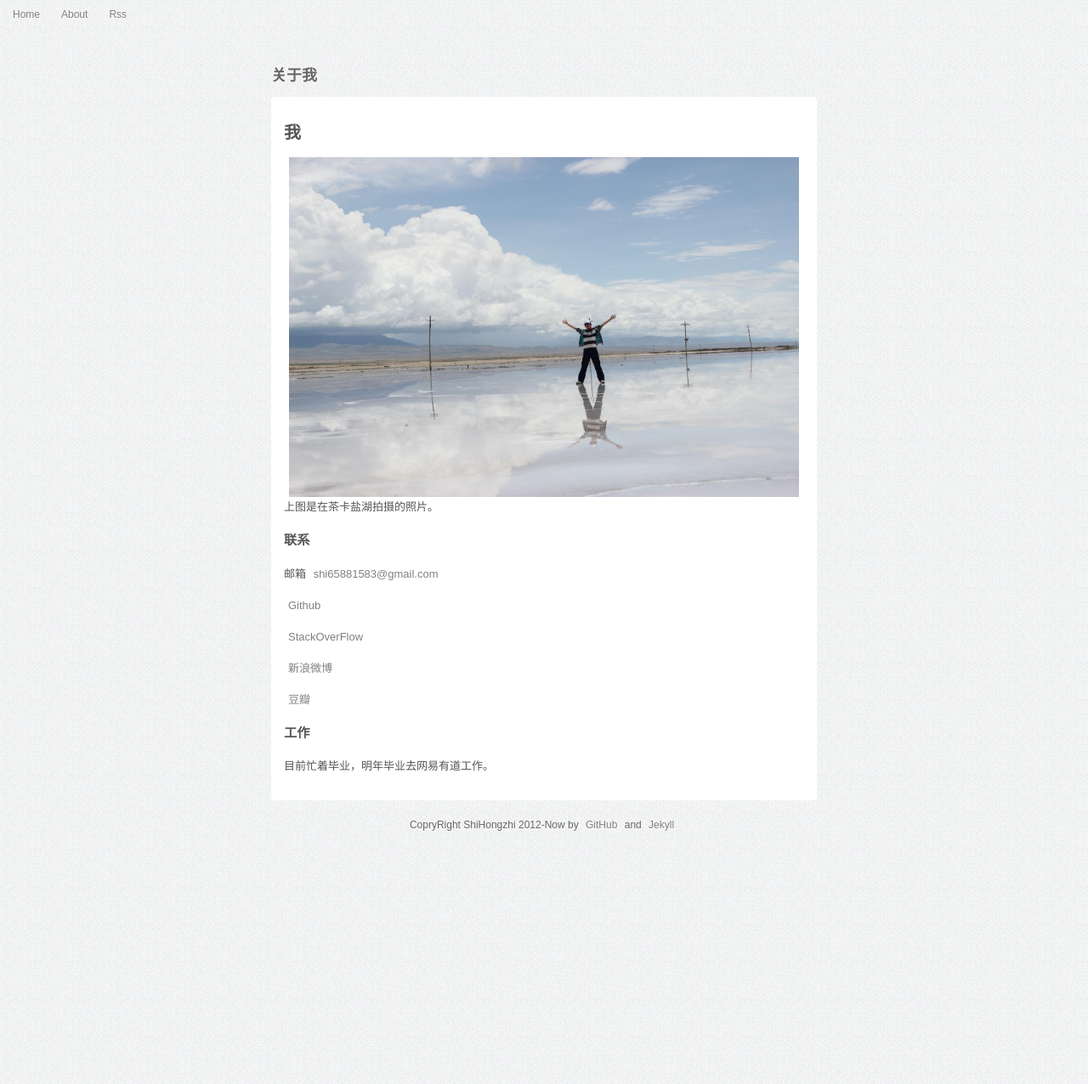
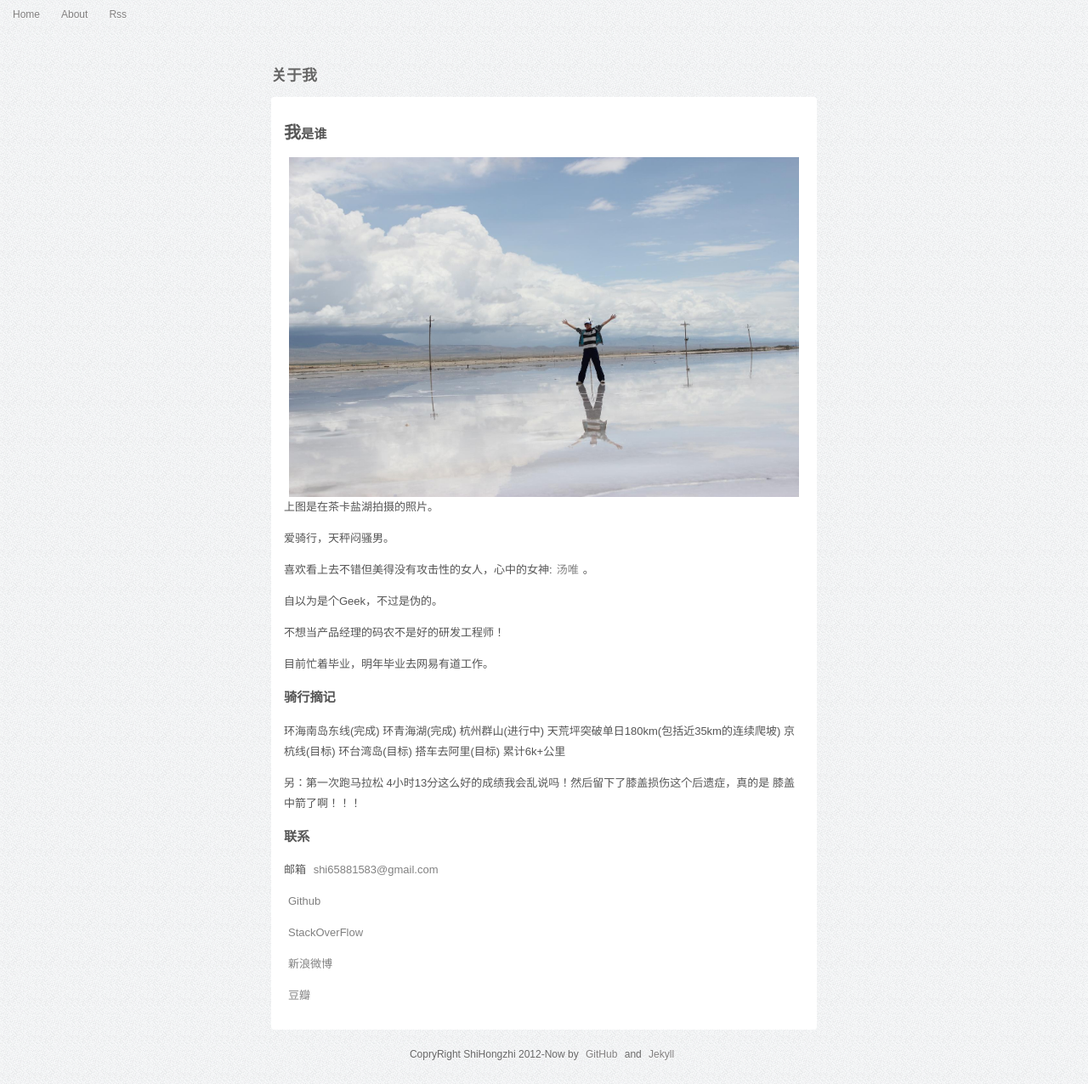
Before and after one commit to shihongzhi/shihongzhi.github.com, a Jekyll site: the page built from about.md, in a window 1280 px wide. Shown: the whole page at 85% size. Built offline with Jekyll 4.4.1, drawn with Linux system fonts in a browser that asks for light colours; Markdown is read by kramdown in place of the engine named in the settings.

Commit message:
更新about界面

```diff
--- a/about.md
+++ b/about.md
@@ -5,9 +5,32 @@ category: blog
 description: 关于我
 ---
 
-### 我 ###
+### 我是谁 ###
 ![about]({{ BASE_PATH }}/images/11.jpg)
 上图是在茶卡盐湖拍摄的照片。
+
+爱骑行，天秤闷骚男。
+
+喜欢看上去不错但美得没有攻击性的女人，心中的女神:[汤唯](http://www.douban.com/photos/album/48712622/)。
+
+自以为是个Geek，不过是伪的。
+
+不想当产品经理的码农不是好的研发工程师！
+
+目前忙着毕业，明年毕业去网易有道工作。
+
+### 骑行摘记 ###
+
+环海南岛东线(完成)
+环青海湖(完成)
+杭州群山(进行中)
+天荒坪突破单日180km(包括近35km的连续爬坡)
+京杭线(目标)
+环台湾岛(目标)
+搭车去阿里(目标)
+累计6k+公里
+
+另：第一次跑马拉松 4小时13分这么好的成绩我会乱说吗！然后留下了膝盖损伤这个后遗症，真的是 膝盖中箭了啊！！！
 
 ### 联系 ###
 
@@ -20,7 +43,3 @@ description: 关于我
 [新浪微博](http://weibo.com/shiboss)
 
 [豆瓣](http://www.douban.com/people/shiboss/)
-
-### 工作 ###
-
-目前忙着毕业，明年毕业去网易有道工作。
```
